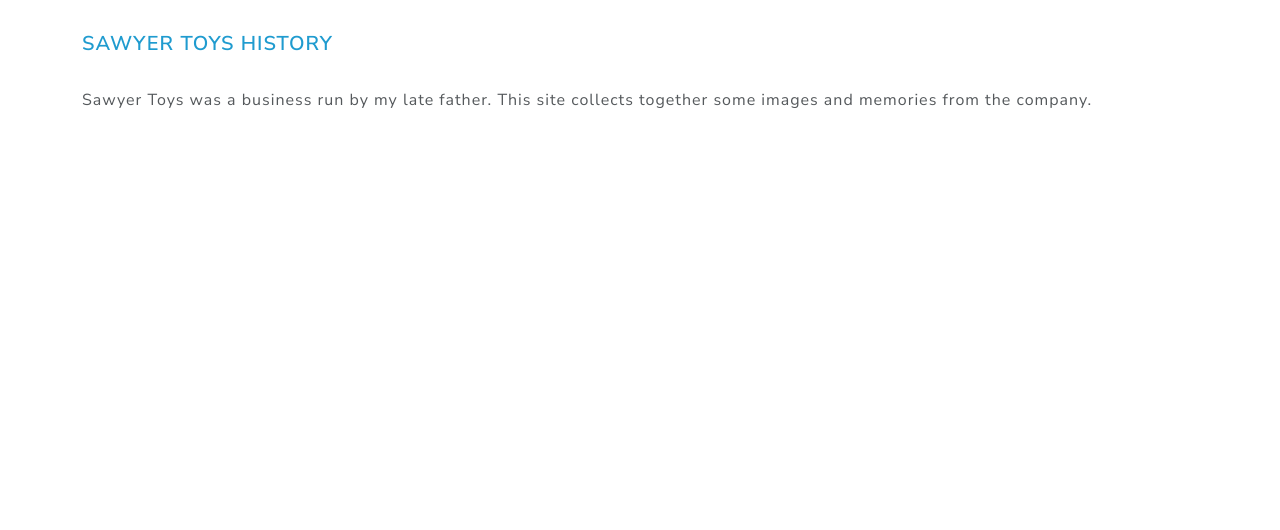
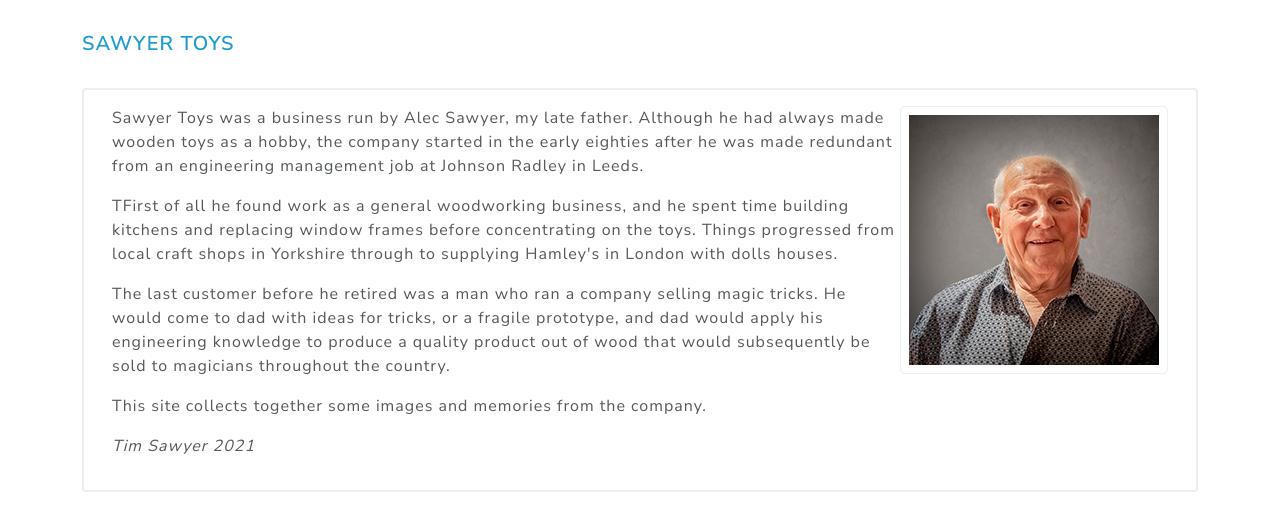
Before and after one commit to sawyert/sawyertoys, an Eleventy site: page index.html in a window 1280 px wide. Built offline with nearby package versions, Linux system fonts and the light colour scheme; Eleventy itself is replaced by a stand-in of ours; files that its build step writes are made by us from their sources; files whose address does not match are found by name.

Commit message:
Initial homepage text

```diff
--- a/index.html
+++ b/index.html
@@ -1,5 +1,5 @@
 ---
-title: Sawyer Toys History
+title: Sawyer Toys
 ---
 <!doctype html>
 <html>
@@ -13,15 +13,22 @@ title: Sawyer Toys History
 </head>
 <body>
 <div class="container">
-<nav class="navbar navbar-expand-xl">
+  <nav class="navbar navbar-expand-xl">
     <button class="navbar-toggler" type="button" data-toggle="collapse" data-target="#bbrnav" aria-controls="bbrnav" aria-expanded="false" aria-label="Toggle Navigation">
-        <span class="navbar-toggler-icon"></span>
-        </button>
-        <a class="navbar-brand text-info" href="/">{{ title }}</a>
-</nav>
+      <span class="navbar-toggler-icon"></span>
+    </button>
+    <a class="navbar-brand text-info" href="/">{{ title }}</a>
+  </nav>
 
-<p>Sawyer Toys was a business run by my late father.  This site collects together some images and memories from the company.</p>
-
+  <div class="container border border-2 rounded">
+    <div class="p-3">
+      <p><img class="img-thumbnail p-2 rounded rounded-3 float-end" src="/static/images/dad.jpg"/>Sawyer Toys was a business run by Alec Sawyer, my late father.  Although he had always made wooden toys as a hobby, the company started in the early eighties after he was made redundant from an engineering management job at Johnson Radley in Leeds.</p>
+      <p>TFirst of all he found work as a general woodworking business, and he spent time building kitchens and replacing window frames before concentrating on the toys.  Things progressed from local craft shops in Yorkshire through to supplying Hamley's in London with dolls houses.</p>
+      <p>The last customer before he retired was a man who ran a company selling magic tricks.  He would come to dad with ideas for tricks, or a fragile prototype, and dad would apply his engineering knowledge to produce a quality product out of wood that would subsequently be sold to magicians throughout the country.</p>
+      <p>This site collects together some images and memories from the company.</p>
+      <p><i>Tim Sawyer 2021</i></p>
+    </div>
+  </div>
 </div>
 <script src="https://cdn.jsdelivr.net/npm/bootstrap@5.0.2/dist/js/bootstrap.bundle.min.js" integrity="sha384-MrcW6ZMFYlzcLA8Nl+NtUVF0sA7MsXsP1UyJoMp4YLEuNSfAP+JcXn/tWtIaxVXM" crossorigin="anonymous"></script>
 </body>
```
Also changed, not shown: static/images/dad.jpg (added), 2 other files.
